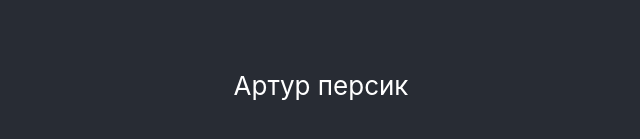
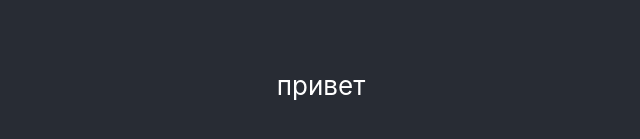
Before and after one commit to desmond1999d/artur, a React (Create React App) app: page / in a window 1280 px wide. Shown: the part 315-454 px from the top of the page, without its empty margins (319-959 px from the left). Built offline with nearby package versions, Linux system fonts and the light colour scheme.

Commit message:
g1121infm

```diff
--- a/src/App.js
+++ b/src/App.js
@@ -6,7 +6,7 @@ function App() {
     <div className="App">
       <header className="App-header">
         <p>
-     Артур персик
+     привет
 		</p>
       </header>
     </div>
```
